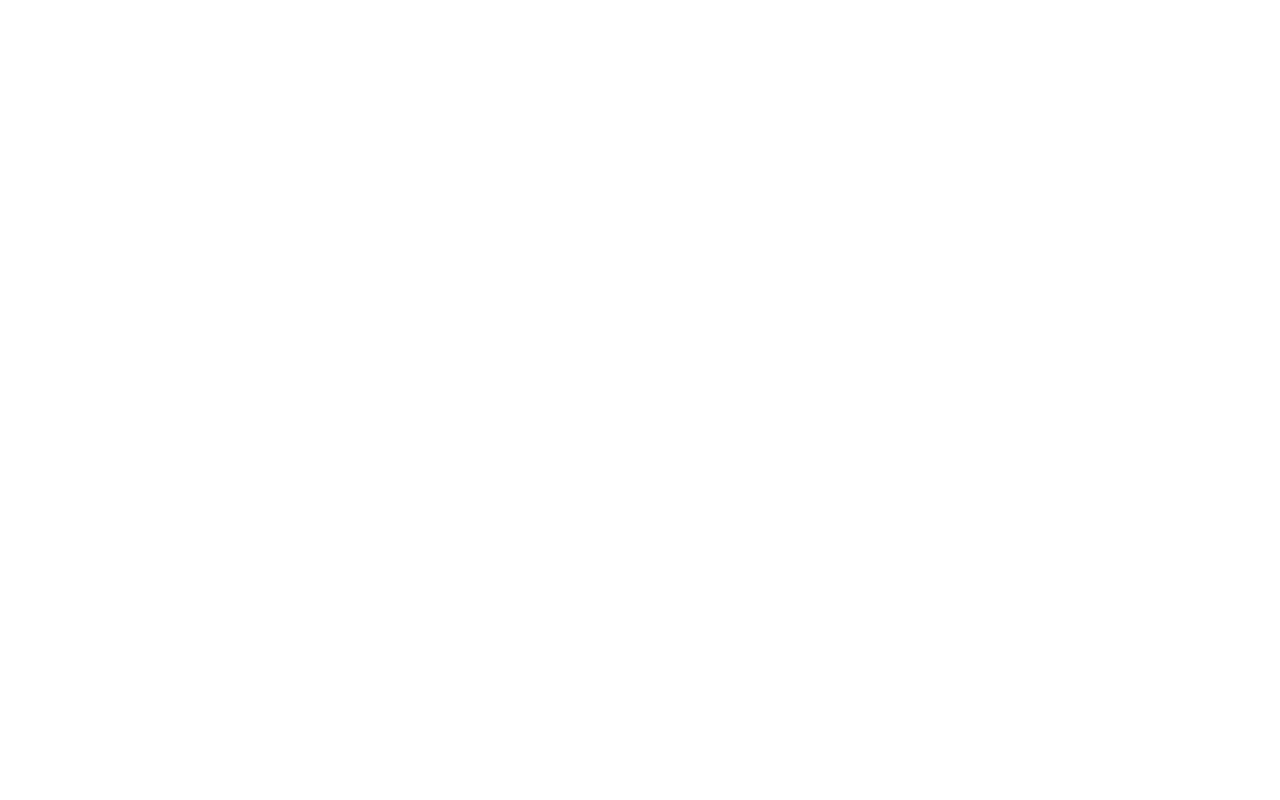
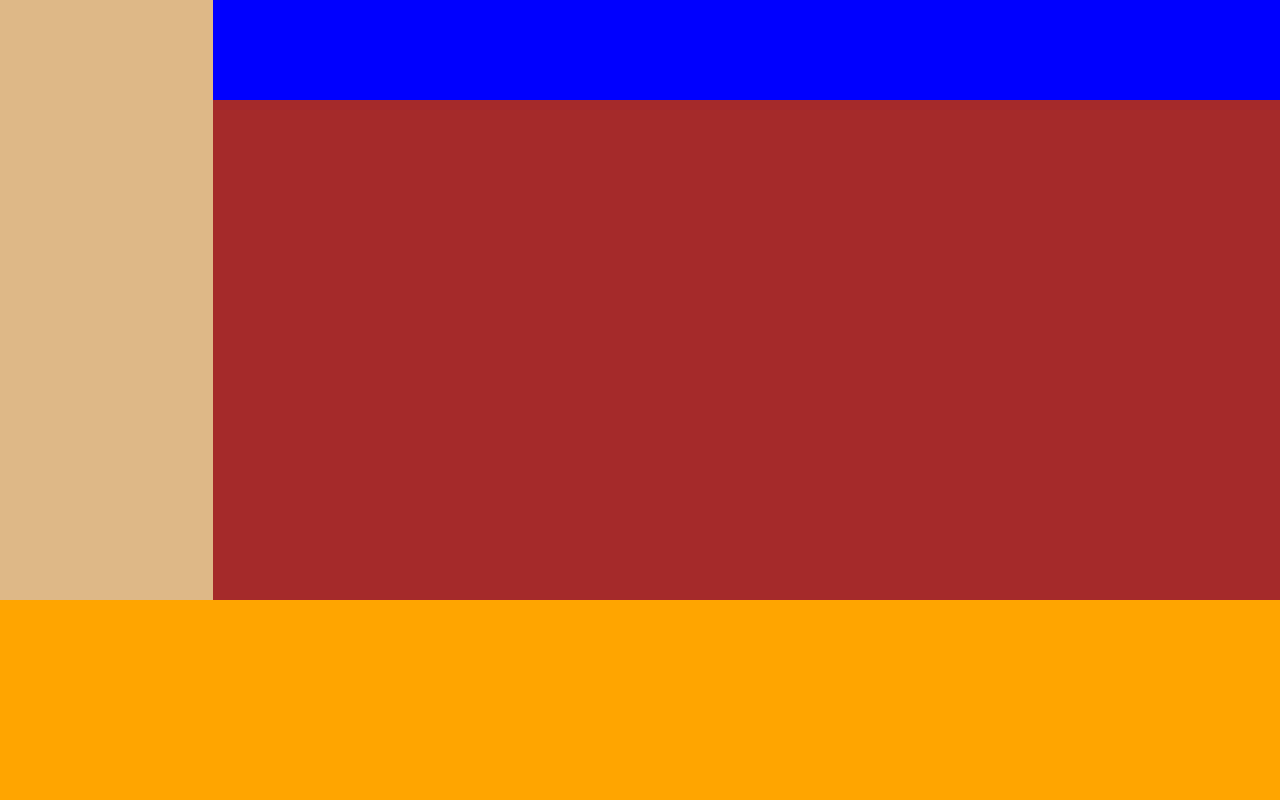
Before and after one commit to cromeo98/html-css-spotifyweb, a plain HTML site: page index.html in a window 1280 px wide. Drawn offline with Linux system fonts and the light colour scheme.

Commit message:
add: debug layout

```diff
--- a/css/style.css
+++ b/css/style.css
@@ -0,0 +1,30 @@
+.container-fluid>.row{
+    height: calc(100vh - 200px);
+}
+
+.container-fluid .row>.left-container{
+    height: calc(100vh - 200px);
+    background-color: burlywood;
+}
+
+.container-fluid .row>.right-container{
+    height: calc(100vh - 200px);
+    background-color: black;
+    overflow: auto;
+}
+
+/* debug */
+.debug header{
+    height: 100px;
+    background-color: blue;
+}
+
+.debug main{
+    height: 1500px;
+    background-color: brown;
+}
+
+.debug footer{
+    height: 200px;
+    background-color: orange;
+}
--- a/index.html
+++ b/index.html
@@ -8,7 +8,35 @@
     <link rel="stylesheet" href="css/framework.css">
     <link rel="stylesheet" href="css/style.css">
 </head>
-<body>
+<body class="debug">
+
+    <div class="container-fluid">
+
+        <div class="row">
+
+            <!-- left-container -->
+            <div class="left-container col-xs-2"></div>
+            <!-- end left-container -->
+
+            <!-- right container -->
+            <div class="right-container col-xs-10">
+                <!-- header -->
+                <header></header>
+                <!-- end header -->
+
+                <!-- main -->
+                <main></main>
+                <!-- end main -->
+            </div>
+            <!-- end right container -->
+
+        </div>
+
+        <!-- footer -->
+        <footer></footer>
+        <!-- end footer -->
+
+    </div>
 
 </body>
 </html>
```
